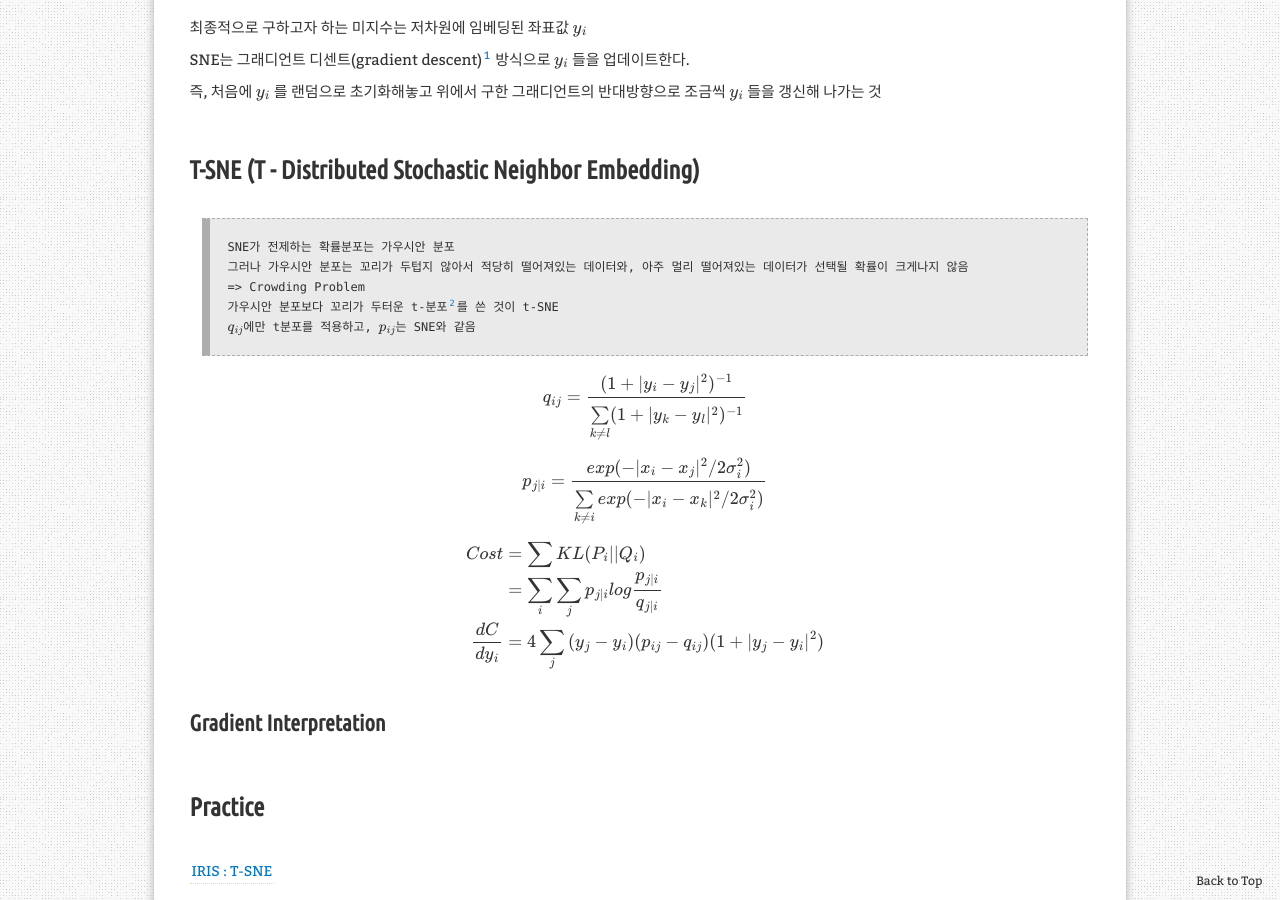
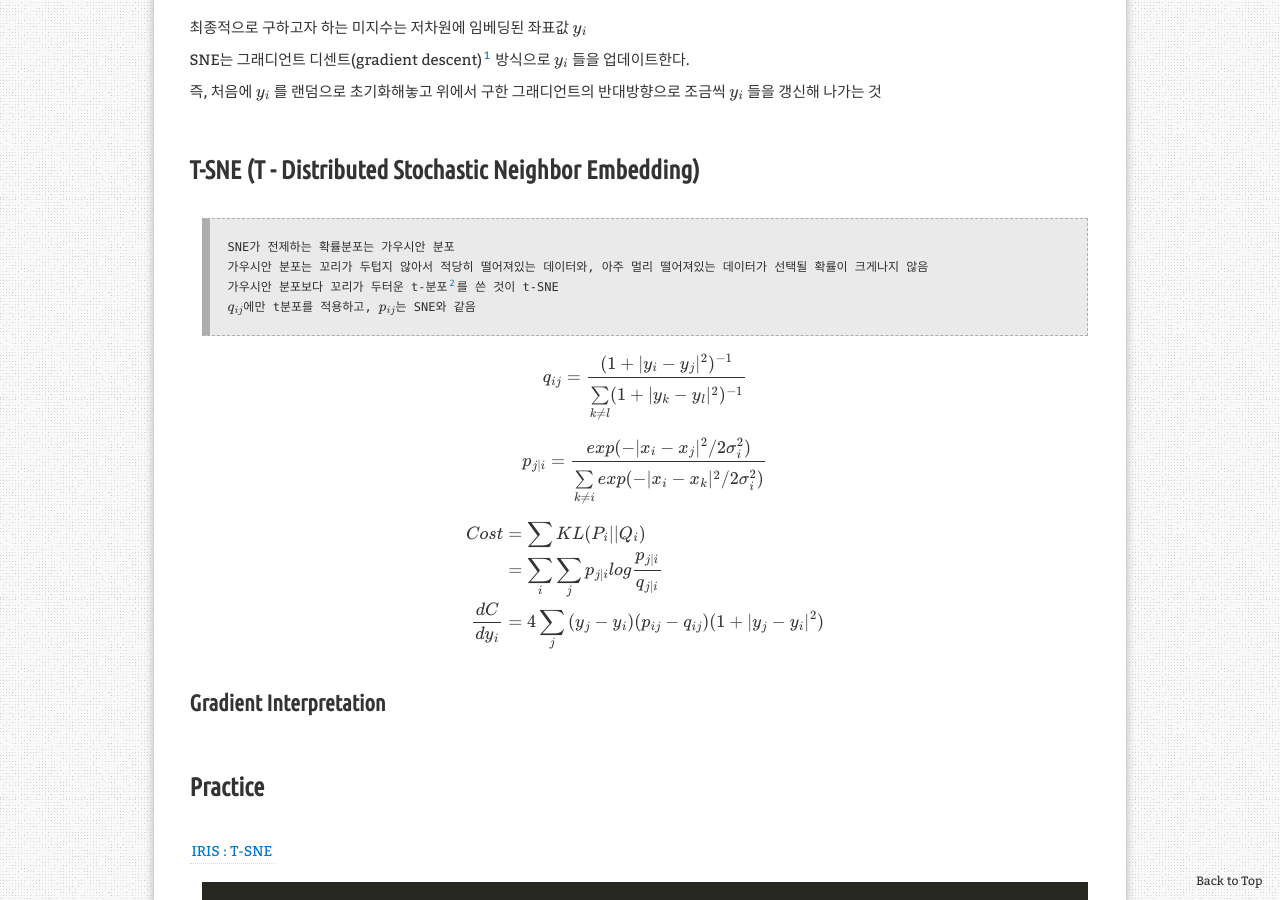
Before and after one commit to aristohyun/aristohyun.github.io, a Jekyll site: the page built from _posts/2021-07-26-T-SNE.md, in a window 1280 px wide and 900 px high, scrolled down 2201 px. Built offline with Jekyll 4.4.1, drawn with Linux system fonts in a browser that asks for light colours; formulas are drawn with MathJax 3; comment, search, counter and statistics services are not loaded.

Commit message:
Update 2021-07-26-T-SNE.md

```diff
--- a/_posts/2021-07-26-T-SNE.md
+++ b/_posts/2021-07-26-T-SNE.md
@@ -87,8 +87,7 @@ SNE는 그래디언트 디센트(gradient descent)[^1] 방식으로 $y_ i$ 들
 # T-SNE (T - Distributed Stochastic Neighbor Embedding)
 
 > SNE가 전제하는 확률분포는 가우시안 분포
-> 그러나 가우시안 분포는 꼬리가 두텁지 않아서 적당히 떨어져있는 데이터와, 아주 멀리 떨어져있는 데이터가 선택될 확률이 크게나지 않음
-> => Crowding Problem
+> 가우시안 분포는 꼬리가 두텁지 않아서 적당히 떨어져있는 데이터와, 아주 멀리 떨어져있는 데이터가 선택될 확률이 크게나지 않음
 > 가우시안 분포보다 꼬리가 두터운 t-분포[^2]를 쓴 것이 t-SNE
 > $q_ {ij}$에만 t분포를 적용하고, $p_ {ij}$는 SNE와 같음
 
```
